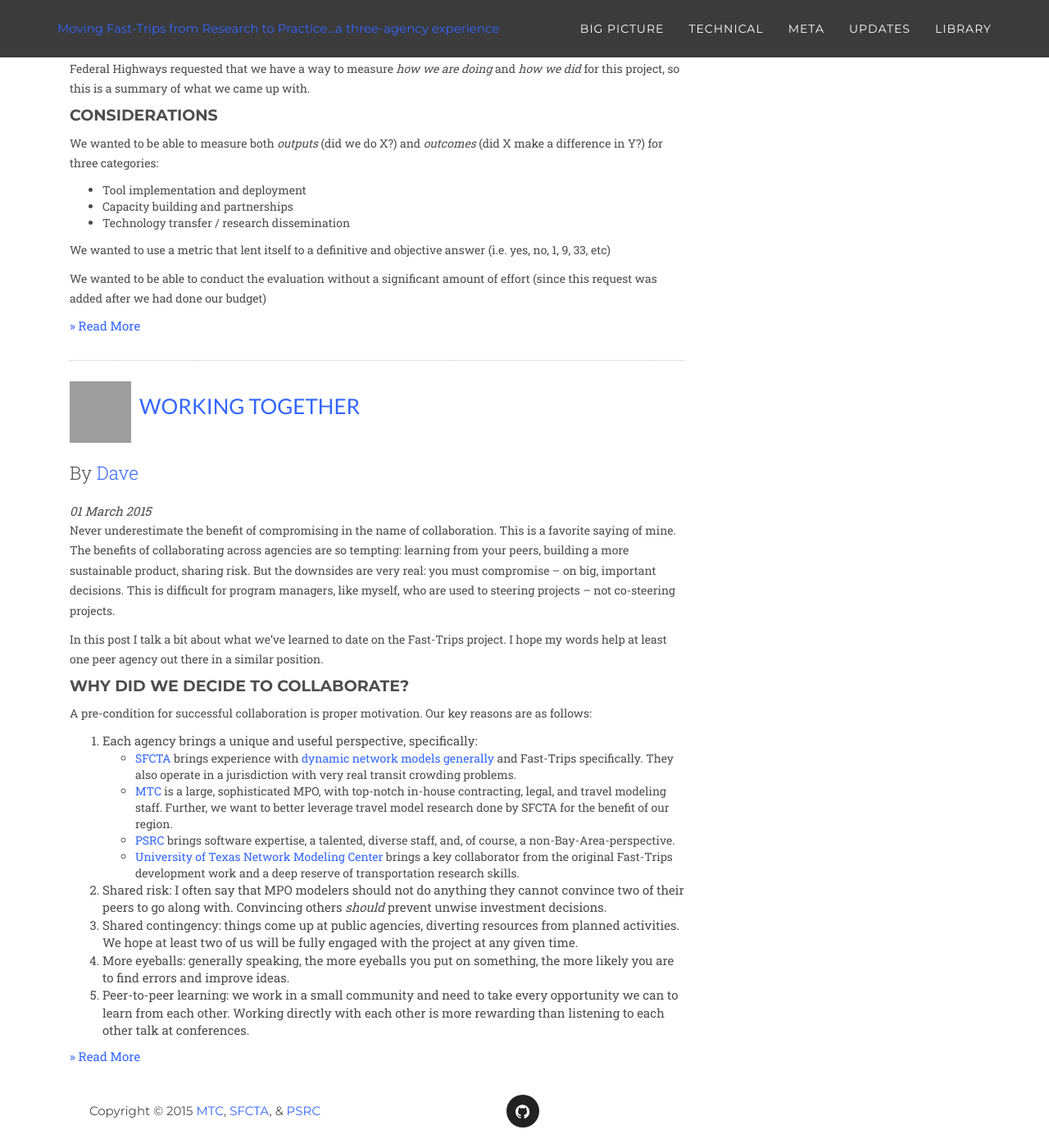
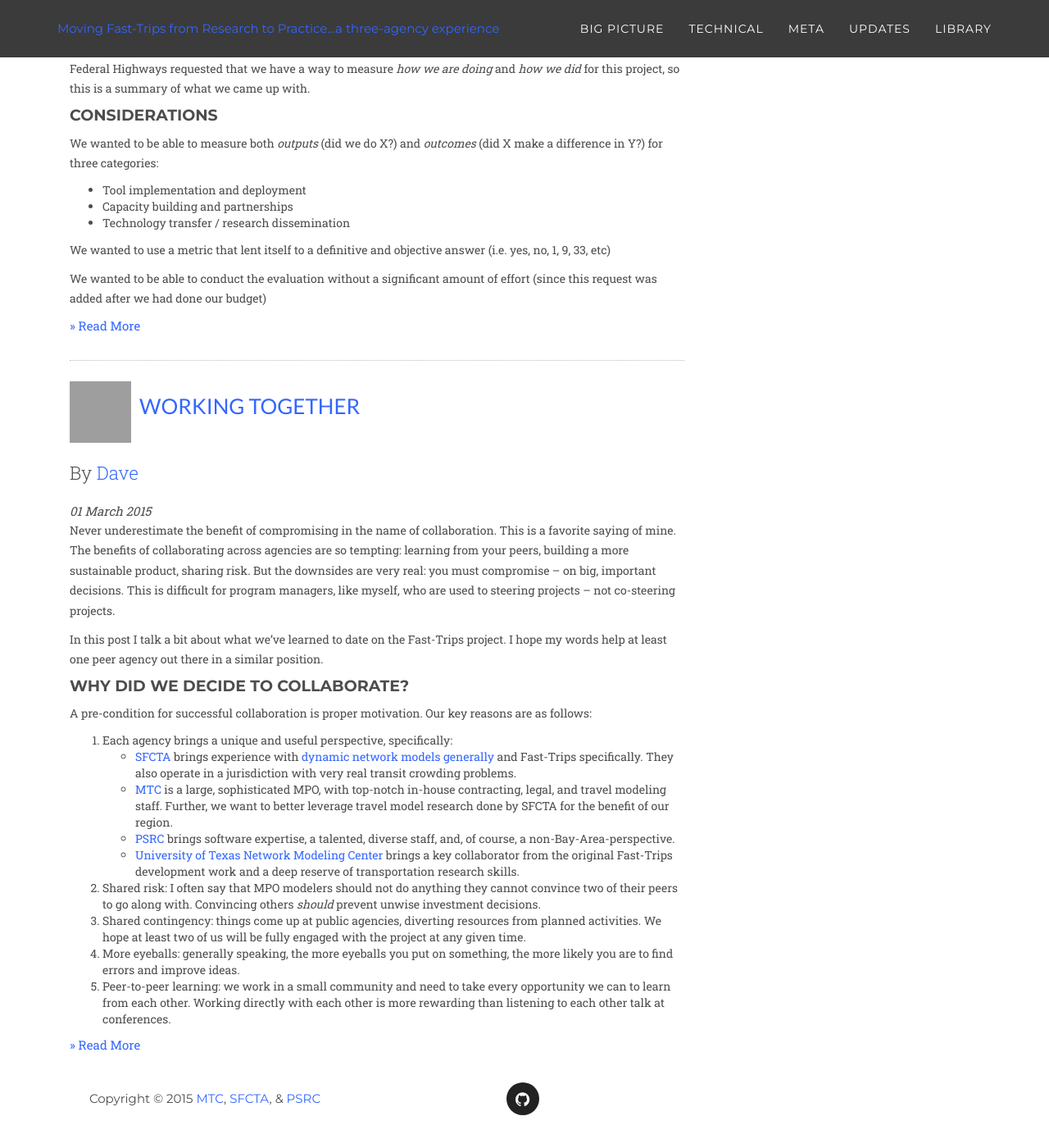
Before and after one commit to BayAreaMetro/fast-trips-project, a Jekyll site: the page built from index.html, in a window 1280 px wide and 1400 px high, scrolled down 2271 px. Shown: the whole window at 82% size. Built offline with Jekyll 4.4.1, drawn with Linux system fonts in a browser that asks for light colours; some web fonts are replaced; grey boxes are pictures that could not be loaded.

Commit message:
Fixed OL format
To have same font size

```diff
--- a/_includes/css/agency.css
+++ b/_includes/css/agency.css
@@ -26,6 +26,10 @@
 }
 
 ul {
+	font-size: 14px;
+}
+
+ol {
 	font-size: 14px;
 }
 
```
